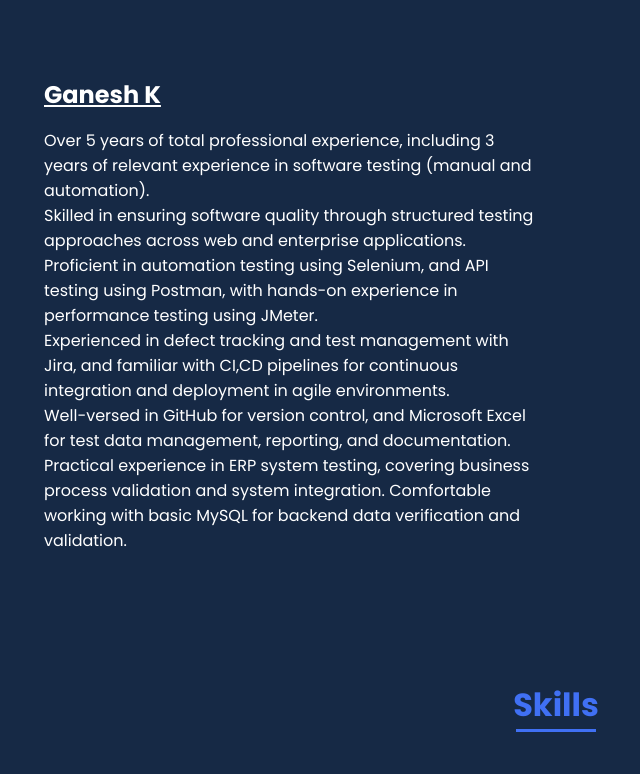
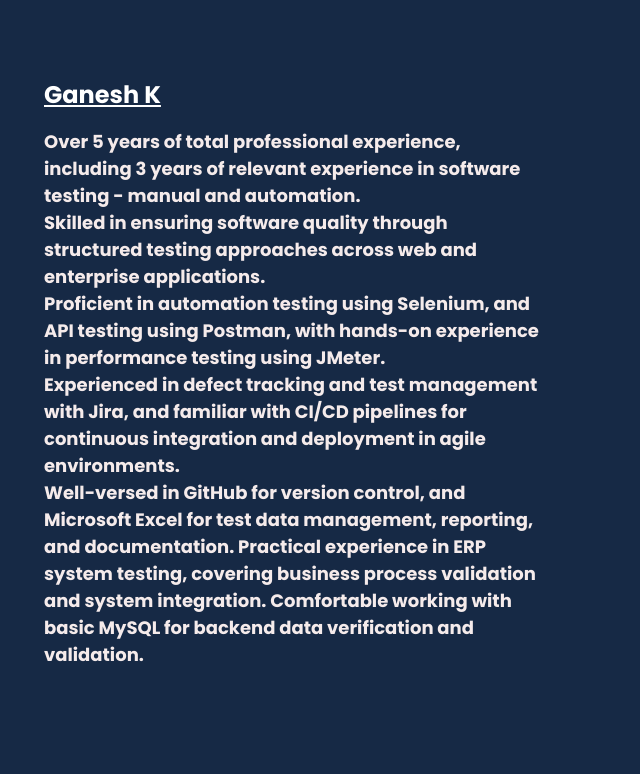
Before and after one commit to ganeshworks/ganeshworks.github.io, a plain HTML site: page index.html in a window 1280 px wide. Shown: the part 931-1705 px from the top of the page, without its empty margins (84-724 px from the left). Drawn offline with nearby package versions, Linux system fonts and the light colour scheme.

Commit message:
Add files via upload

```diff
--- a/assets/css/styles.css
+++ b/assets/css/styles.css
@@ -269,12 +269,24 @@ img {
 .about__container {
   row-gap: 2rem;
   text-align: center;
+  font-weight: (var(--h2-font-size));
 }
 .about__subtitle {
   margin-bottom: var(--mb-2);
   text-decoration: underline;
+  font-weight: var(--h2-font-size);
+  font-weight: bold;
 
+       /* Increases the text size (you can adjust the px value) */
 }
+.about__text {
+  font-weight: bold;     /* Makes the text bold */
+  font-size: 18px;       /* Adjust the size as needed */
+  line-height: 1.5;      /* Improves readability */
+  color: #f5ebeb;           /* Optional: Set a strong, readable color */
+}
+
+
 /* Center the section-title1 and description */
 .section-title1 {
   text-decoration: underline;
--- a/index.html
+++ b/index.html
@@ -97,13 +97,20 @@
                     <div class="about-container">
                         <h2 class="about__subtitle">Ganesh K</h2>
                         <p class="about__text">
-                            Over 5 years of total professional experience, including 3 years of relevant experience in software testing (manual and automation).</p>
-                            <p> Skilled in ensuring software quality through structured testing approaches across web and enterprise applications.</p>
-
-                            <p>Proficient in automation testing using Selenium, and API testing using Postman, with hands-on experience in performance testing using JMeter.
-                            <p>Experienced in defect tracking and test management with Jira, and familiar with CI,CD pipelines for continuous integration and deployment in agile environments.</p>
-
-                            <p>Well-versed in GitHub for version control, and Microsoft Excel for test data management, reporting, and documentation. Practical experience in ERP system testing, covering business process validation and system integration. Comfortable working with basic MySQL for backend data verification and validation.</p>
+  Over 5 years of total professional experience, including 3 years of relevant experience in software testing - manual and automation.
+</p>
+<p class="about__text">
+  Skilled in ensuring software quality through structured testing approaches across web and enterprise applications.
+</p>
+<p class="about__text">
+  Proficient in automation testing using Selenium, and API testing using Postman, with hands-on experience in performance testing using JMeter.
+</p>
+<p class="about__text">
+  Experienced in defect tracking and test management with Jira, and familiar with CI/CD pipelines for continuous integration and deployment in agile environments.
+</p>
+<p class="about__text">
+  Well-versed in GitHub for version control, and Microsoft Excel for test data management, reporting, and documentation. Practical experience in ERP system testing, covering business process validation and system integration. Comfortable working with basic MySQL for backend data verification and validation.
+</p>
 
                     </div>
 
@@ -360,7 +367,7 @@
                     </div>
                     <div>
                         <h2 class="about__subtitle">
-                            <a href="https://www.mylpgbooks.com/" target="_blank">Finance Application
+                            <a href="https://mylpg.metagas.in/" target="_blank">Finance Application
                                 <svg xmlns="http://www.w3.org/2000/svg" viewBox="0 0 24 24" width="16" height="16" style="margin-left: 4px; vertical-align: middle;">
                                     <path d="M14 3h7v7h-2V5.414l-10.293 10.293-1.414-1.414L17.586 4H14V3z" fill="currentColor"/>
                                     <path d="M19 19H5V5h5V3H5C3.895 3 3 3.895 3 5v14c0 1.105 0.895 2 2 2h14c1.105 0 2-0.895 2-2v-5h-2v5z" fill="currentColor"/>
```
